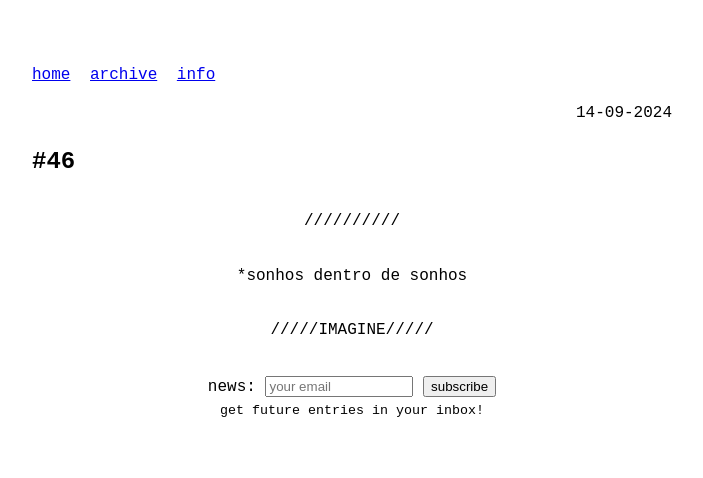
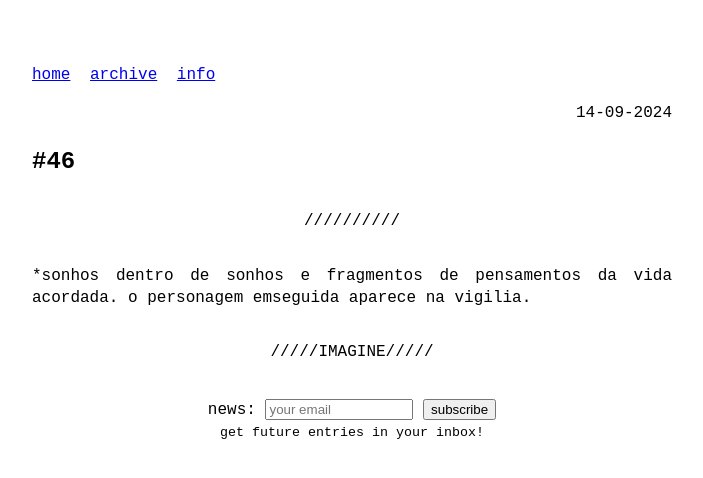
Before and after one commit to odaniloluna/odaniloluna.github.io, a Jekyll site: the page built from _posts/2024-09-14-#46.md, in a window 1280 px wide. Shown: the top 478 px of the page, without its empty margins (288-991 px from the left). Built offline with Jekyll 4.4.1, drawn with Linux system fonts in a browser that asks for light colours.

Commit message:
Update 2024-09-14-#46.md

```diff
--- a/_posts/2024-09-14-#46.md
+++ b/_posts/2024-09-14-#46.md
@@ -4,5 +4,5 @@ title: #45
 slug: #45
 ---
 ---
-<p class="description" style="text-align: center;">
-*sonhos dentro de sonhos
+<p class="description" style="text-align: justify;">
+*sonhos dentro de sonhos e fragmentos de pensamentos da vida acordada. o personagem emseguida  aparece na vigilia.
```
